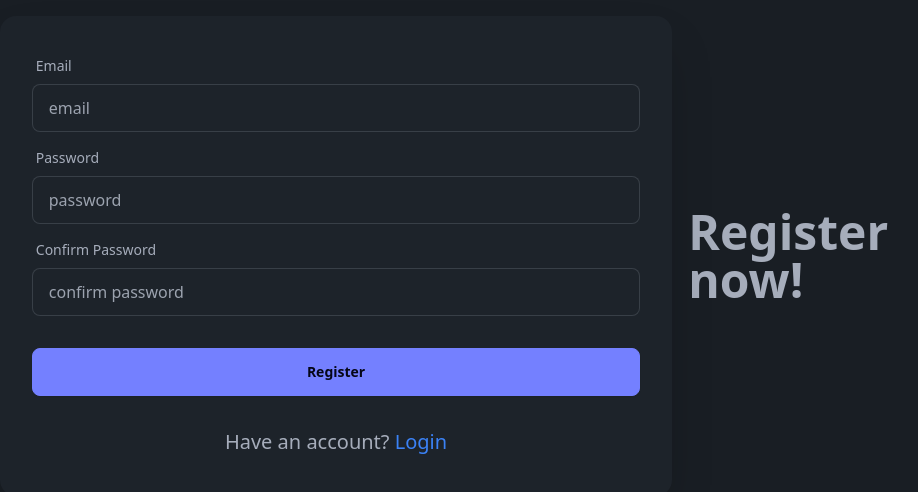
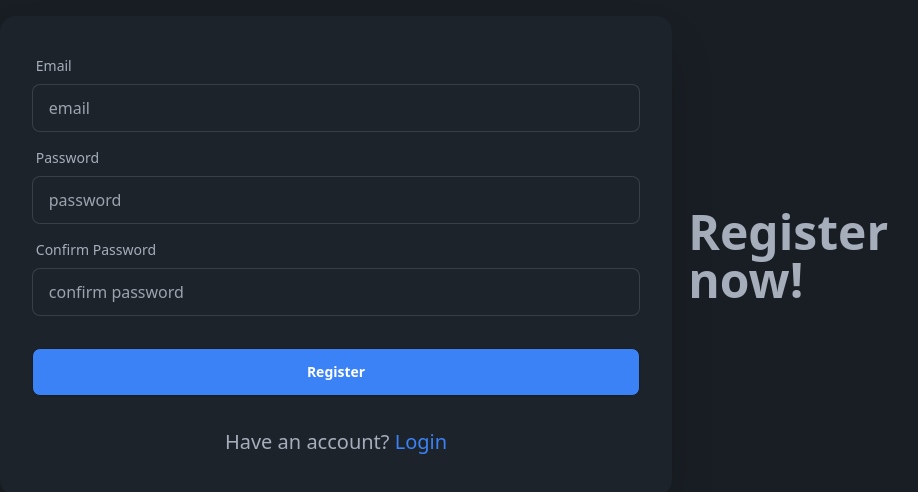
Before and after one commit to Anita-Mahmud/stride-project, a React (Vite) app: page /register in a window 1280 px wide. Shown: the part 144-636 px from the top of the page, without its empty margins (196-1114 px from the left). Built offline with nearby package versions, Linux system fonts and the light colour scheme; no server answers.

Commit message:
registration done

```diff
--- a/src/pages/Login.jsx
+++ b/src/pages/Login.jsx
@@ -4,11 +4,22 @@ import { Link, useLocation, useNavigate } from "react-router-dom";
 import useAuth from "../hooks/useAuth";
 import { useEffect } from "react";
 const Login = () => {
-    const {googleLogin,user} = useAuth();
+    const {googleLogin,user,signIn} = useAuth();
     const navigate = useNavigate();
   const location = useLocation();
 
   const from = location?.state?.from?.pathname || "/";
+
+  const handleSubmit = async (e) => {
+    e.preventDefault();
+
+    const form = e.target;
+    const email = form.email.value;
+    const password = form.password.value;
+
+
+    await signIn(email, password);
+  };
   useEffect(() => {
     if (user) {
       navigate(from, { replace: true });
@@ -22,22 +33,22 @@ const Login = () => {
       <h1 className="text-5xl font-bold">Login now!</h1>
     </div>
     <div className="card shrink-0 w-full shadow-2xl bg-base-100">
-      <form className="card-body">
+      <form className="card-body" onSubmit={handleSubmit}>
         <div className="form-control">
           <label className="label">
             <span className="label-text">Email</span>
           </label>
-          <input type="email" placeholder="email" className="input input-bordered" required />
+          <input type="email" name="email" placeholder="email" className="input input-bordered" required />
         </div>
         <div className="form-control">
           <label className="label">
             <span className="label-text">Password</span>
           </label>
-          <input type="password" placeholder="password" className="input input-bordered" required />
+          <input type="password"  name="password" placeholder="password" className="input input-bordered" required />
 
         </div>
         <div className="form-control mt-6">
-          <button
+          <button type="submit"
           className="btn btn-primary"
 
           >Login</button>
--- a/src/pages/Register.jsx
+++ b/src/pages/Register.jsx
@@ -1,6 +1,35 @@
-import { Link } from "react-router-dom";
+import { useState } from "react";
+import { Link, useLocation, useNavigate } from "react-router-dom";
+import useAuth from "../hooks/useAuth";
 
 const Register = () => {
+    const [passMatch, setPassMatch] = useState(true);
+  const { createUser, user } = useAuth();
+  const navigate = useNavigate();
+  const location = useLocation();
+
+  const from = location?.state?.from?.pathname || "/";
+
+  const handleSubmit = (e) => {
+    e.preventDefault();
+
+    const form = e.target;
+    const email = form.email.value;
+    const password = form.password.value;
+    const confirm_password = form.confirm_password.value;
+
+    if (password !== confirm_password) {
+      setPassMatch(false);
+    }
+
+
+    if (password === confirm_password) {
+      createUser(email, password);
+      if (user) {
+        navigate(from);
+      }
+    }
+  };
     return (
         <div>
             <div className="hero min-h-screen bg-base-200 ">
@@ -9,30 +38,39 @@ const Register = () => {
       <h1 className="text-5xl font-bold">Register now!</h1>
     </div>
     <div className="card shrink-0 w-full shadow-2xl bg-base-100">
-      <form className="card-body">
+      <form className="card-body" onSubmit={handleSubmit}>
         <div className="form-control">
           <label className="label">
             <span className="label-text">Email</span>
           </label>
-          <input type="email" placeholder="email" className="input input-bordered" required />
+          <input type="email" name="email" placeholder="email" className="input input-bordered" required />
         </div>
         <div className="form-control">
           <label className="label">
             <span className="label-text">Password</span>
           </label>
-          <input type="password" placeholder="password" className="input input-bordered" required />
+          <input type="password" name="password" placeholder="password" className="input input-bordered" required />
 
         </div>
         <div className="form-control">
           <label className="label">
             <span className="label-text">Confirm Password</span>
           </label>
-          <input type="password" placeholder="confirm password" className="input input-bordered" required />
+          <input type="password" name="confirm_password" placeholder="confirm password" className="input input-bordered" required />
 
         </div>
-        <div className="form-control mt-6">
-          <button className="btn btn-primary">Register</button>
-        </div>
+        {!passMatch && (
+              <div className="my-2">
+                <p className="text-red-500">Passwords do not match!</p>
+              </div>
+            )}
+       <div className="form-control mt-6">
+              <input
+                className="btn bg-blue-500 text-white"
+                type="submit"
+                value="Register"
+              />
+            </div>
 
 
       </form>
```
